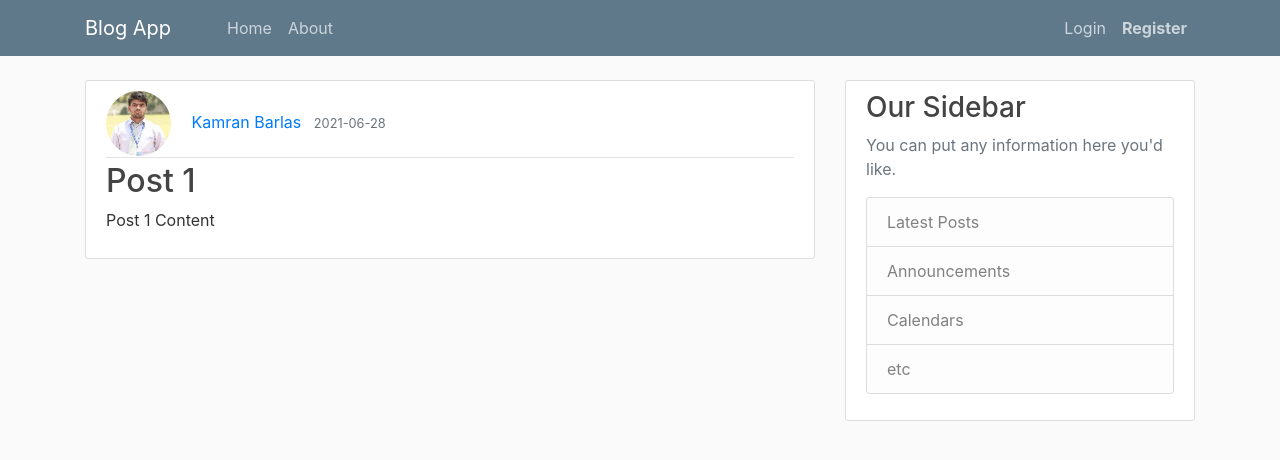
After one commit to Kamranbarlas/flask_app, a Flask app: page /post/1 in a window 1280 px wide. The commit adds this page. Shown: the top 460 px of the page. Run offline with Flask 2, Linux system fonts and the light colour scheme; data comes from the database, SQL or seed files in the repository; both versions use the stored data as it was after the commit; some libraries are stand-ins or nearby versions.

Commit message:
crud posts

```diff
--- a/flaskblog/routes.py
+++ b/flaskblog/routes.py
@@ -2,31 +2,17 @@ import secrets
 import os
 from PIL import Image
 from flaskblog import app, db, bcrypt
-from flask import render_template, url_for, flash, redirect, request
-from flaskblog.forms import RegistrationForm, LoginForm, UpdateAccountForm
+from flask import render_template, url_for, flash, redirect, request, abort
+from flaskblog.forms import RegistrationForm, LoginForm, UpdateAccountForm, PostForm
 from flaskblog.models import User, Post
 from flask_login import login_user, current_user, logout_user, login_required
 # Entering Dummy Data
-posts = [
-    {
-        'author':"Kamran Barlas",
-        'title':"Blog Post",
-        'content':'Second post content',
-        'date_posted':"4-5-2022"
-    },
-    {
-        'author': "Kashan Baig",
-        'title': "Blog Post 2",
-        'content': 'Second post content 2',
-        'date_posted': "2-5-2022"
-    }
-
-]
-
+# Dummy data removed
 
 @app.route('/')
 @app.route("/home")
 def home():
+    posts = Post.query.all()
     return render_template('/home.html', posts=posts)
 
 
@@ -104,3 +90,54 @@ def account():
         form.email.data = current_user.email
     image_file = url_for('static', filename='profile_pics/' + current_user.image_file)
     return render_template('account.html', title='Account', image_file=image_file, form=form)
+
+
+@app.route("/post/new", methods=['GET', 'POST'])
+@login_required
+def new_post():
+    form = PostForm()
+    if form.validate_on_submit():
+        post = Post(title=form.title.data, content=form.content.data, author=current_user)
+        db.session.add(post)
+        db.session.commit()
+        flash("Your post has benn created", "success")
+        return redirect(url_for('home'))
+    return render_template('create_post.html', title="New Post", form=form, ledgend="New Post")
+
+
+@app.route("/post/<int:post_id>")
+def post(post_id):
+    post = Post.query.get_or_404(post_id)
+    return render_template('post.html', title=post.title, post=post)
+
+
+@app.route("/post/<int:post_id>/update", methods=['GET', 'POST'])
+@login_required
+def update_post(post_id):
+    post = Post.query.get_or_404(post_id)
+    if post.author != current_user:
+        abort(403)
+    form = PostForm()
+    if form.validate_on_submit():
+        post.title = form.title.data
+        post.content = form.content.data
+        db.session.commit()
+        flash('your post has been updated.', 'success')
+        return redirect(url_for('post', post_id=post.id))
+    elif request.method == 'GET':
+        form.title.data = post.title
+        form.content.data = post.content
+    return render_template('create_post.html', title="Updated Post", form=form,
+                           legend='Update Post')
+
+
+@app.route("/post/<int:post_id>/delete", methods=['POST'])
+@login_required
+def delete_post(post_id):
+    post = Post.query.get_or_404(post_id)
+    if post.author != current_user:
+        abort(403)
+    db.session.delete(post)
+    db.session.commit()
+    flash('Your Post has been Deleted!', 'success')
+    return redirect(url_for('home'))
--- a/flaskblog/templates/layout.html
+++ b/flaskblog/templates/layout.html
@@ -22,7 +22,7 @@
     <header class="site-header">
       <nav class="navbar navbar-expand-md navbar-dark bg-steel fixed-top">
         <div class="container">
-          <a class="navbar-brand mr-4" href="/">Flask Blog</a>
+          <a class="navbar-brand mr-5" href="/">Blog App</a>
           <button class="navbar-toggler" type="button" data-toggle="collapse" data-target="#navbarToggle" aria-controls="navbarToggle" aria-expanded="false" aria-label="Toggle navigation">
             <span class="navbar-toggler-icon"></span>
           </button>
@@ -34,6 +34,7 @@
             <!-- Navbar Right Side -->
             <div class="navbar-nav">
                 {% if current_user.is_authenticated %}
+                <a class="nav-item nav-link" href="{{url_for('new_post')}}">New Post</a>
                 <a class="nav-item nav-link" href="/account">Account</a>
                     <a class="nav-item nav-link" href="/logout">Logout</a>
                 {% else %}
--- /dev/null
+++ b/flaskblog/templates/post.html
@@ -0,0 +1,40 @@
+{% extends "layout.html" %}
+{% block content %}
+    <article class="media content-section">
+            <div class="media-body">
+                <div class="article-metadata">
+                    <img class="rounded-circle article-img" src=" {{ url_for('static', filename='profile_pics/' + post.author.image_file)}}">
+                    <a class="mr-2" href="{{ url_for('home') }}">{{ post.author.username }}</a>
+                    <small class="text-muted">{{ post.date_posted.strftime('%Y-%m-%d') }}</small>
+                    {% if post.author == current_user %}
+                    <div>
+                        <a class="btn btn-secondary btn-sm m-1" href="{{ url_for('update_post' , post_id = post.id )}}">Update</a>
+                        <button type="button" class="btn btn-danger btn-sm m-1" data-toggle="modal" data-target="#deleteModal">DELETE</button>
+                    </div>
+                    {% endif%}
+
+                </div>
+                <h2>{{ post.title }}</h2>
+                <p class="article-content">{{ post.content }}</p>
+            </div>
+        </article>
+    <!-- Modal -->
+    <div class="modal fade" id="deleteModal" tabindex="-1" role="dialog" aria-labelledby="deleteModalLabel" aria-hidden="true">
+      <div class="modal-dialog" role="document">
+        <div class="modal-content">
+          <div class="modal-header">
+            <h5 class="modal-title" id="deleteModalLabel">DELETE ALERT</h5>
+            <button type="button" class="close" data-dismiss="modal" aria-label="Close">
+              <span aria-hidden="true">&times;</span>
+            </button>
+          </div>
+          <div class="modal-footer">
+            <button type="button" class="btn btn-secondary" data-dismiss="modal">Close</button>
+              <form action="{{ url_for('delete_post', post_id=post.id) }}" method="POST">
+                  <input class="btn btn-danger" type="submit" value="Delete">
+              </form>
+          </div>
+        </div>
+      </div>
+    </div>
+{% endblock content %}
```
Also changed, not shown: flaskblog/forms.py (+9 -2 lines), flaskblog/templates/create_post.html (added, +50 -0 lines), flaskblog/templates/home.html (+4 -3 lines), flaskblog/site.db, flaskblog/static/profile_pics/9fff2cfdd8ddcf69.jpg (added).
